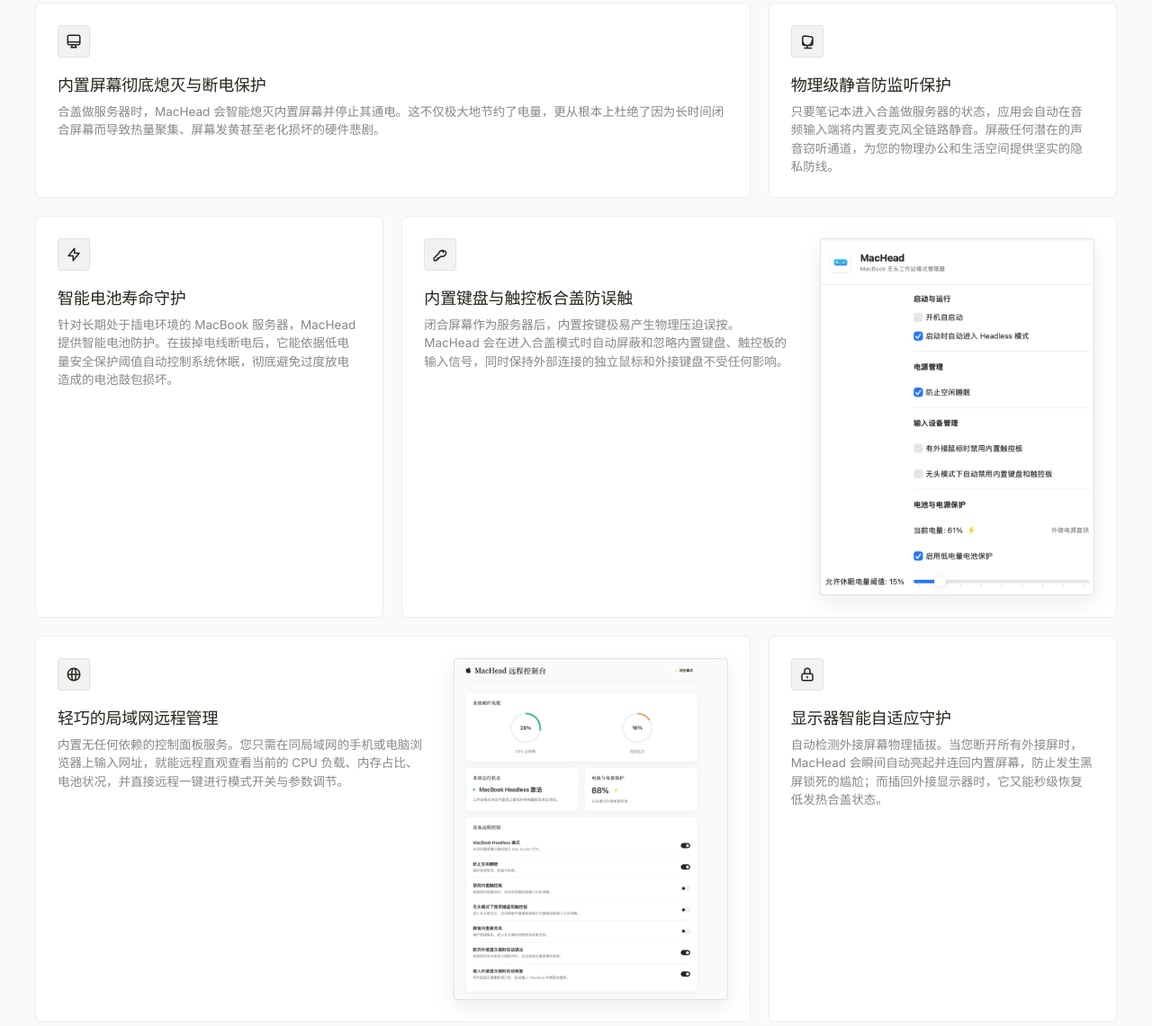
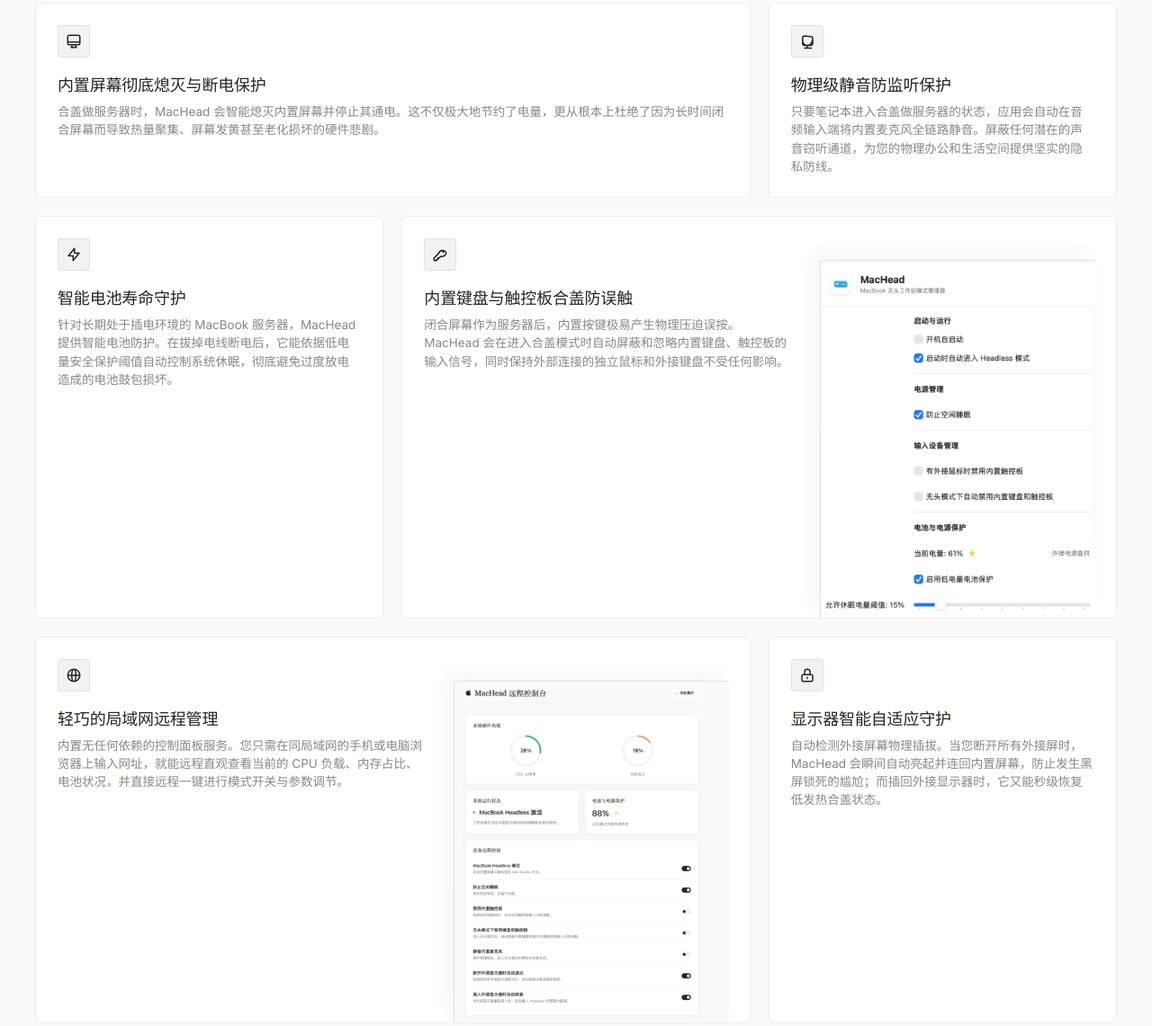
Before and after one commit to ox01024/MacHead, a website built with Vite: page website/index.html in a window 1280 px wide. Shown: the part 946-2087 px from the top of the page at 90% size. Built offline with nearby package versions, Linux system fonts and the light colour scheme.

Commit message:
Design: implement premium bento card layout with screenshots bleeding off the bottom-right corner for modern Apple-style aesthetic

```diff
--- a/website/src/style.css
+++ b/website/src/style.css
@@ -455,6 +455,7 @@ p {
   display: flex;
   flex-direction: column;
   align-items: flex-start;
+  overflow: hidden; /* Clip bleeding child elements at the card edge */
 }
 
 .bento-card:hover {
@@ -482,17 +483,22 @@ p {
 
 .bento-split-right {
   display: flex;
-  align-items: center;
-  justify-content: center;
+  align-items: flex-end;
+  justify-content: flex-end;
   width: 100%;
+  margin-right: -24px;
+  margin-bottom: -24px;
+  margin-top: 24px;
 }
 
 .bento-screenshot-wrapper {
   width: 100%;
-  border-radius: 4px;
+  border-radius: 4px 0 0 0;
   overflow: hidden;
   border: 1px solid var(--color-border);
-  box-shadow: 0 8px 24px rgba(0, 0, 0, 0.08);
+  border-right: none;
+  border-bottom: none;
+  box-shadow: -8px -8px 24px rgba(38, 37, 30, 0.04);
   background: var(--color-bg-input);
 }
 
```
